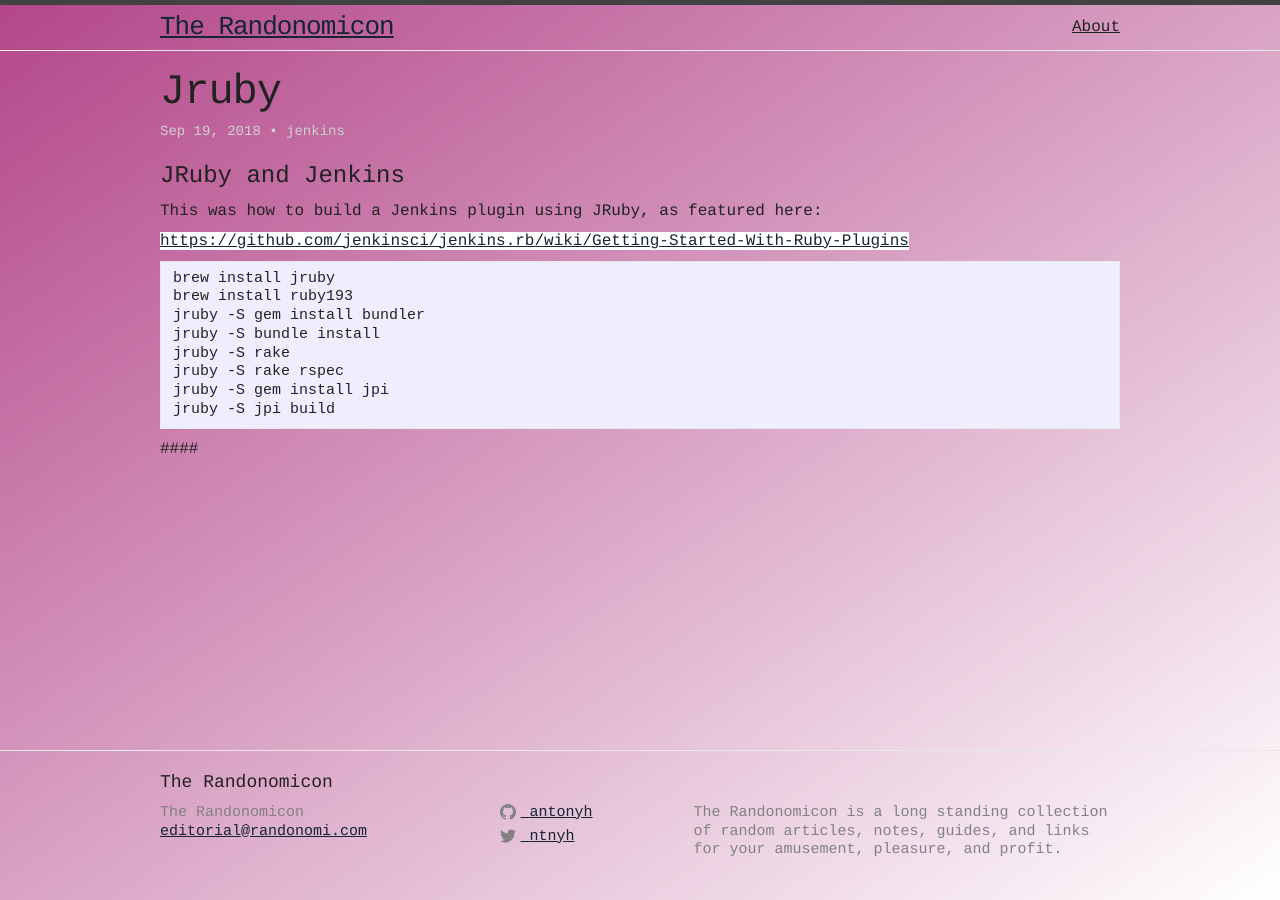
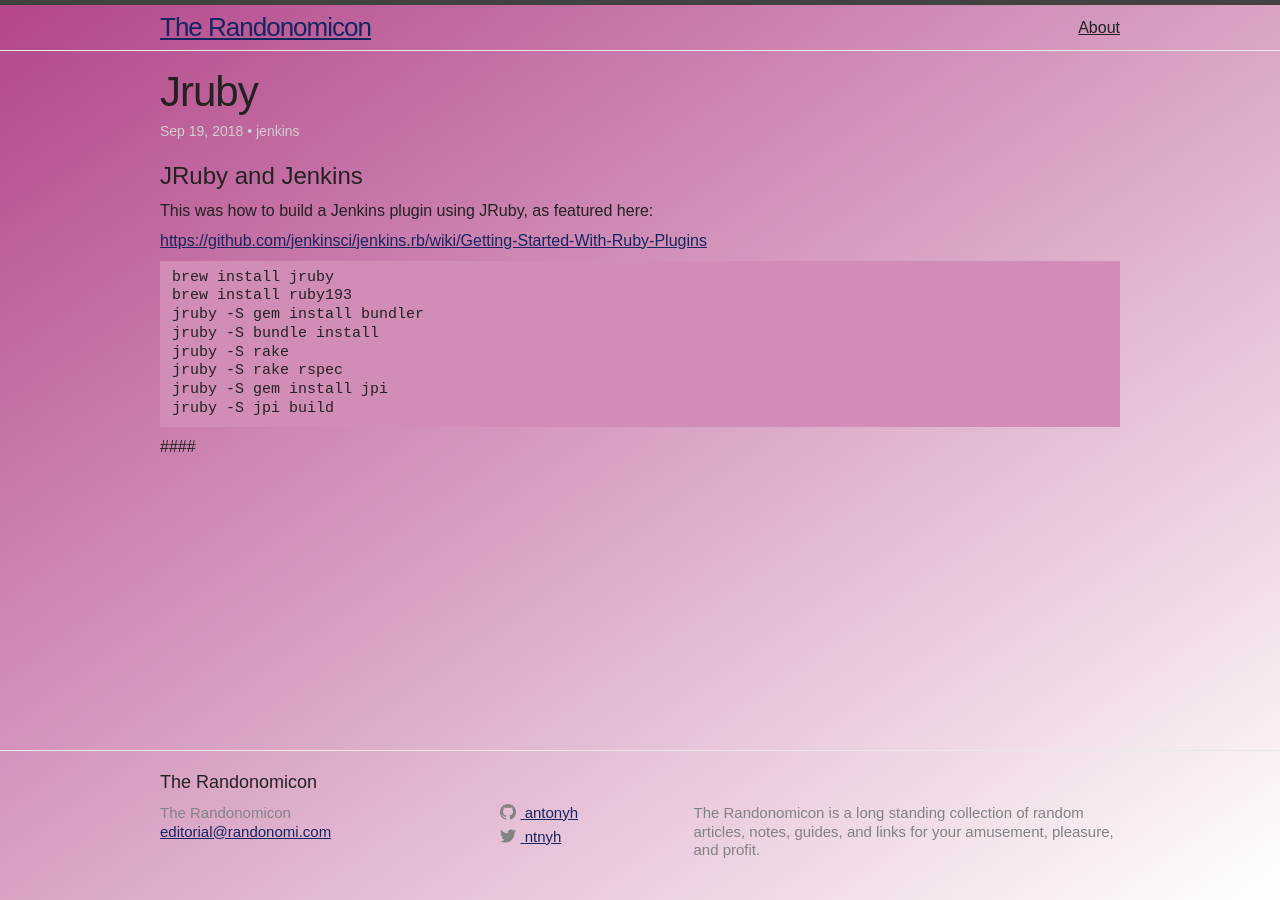
Before and after one commit to antonyh/randonomicon, a Jekyll site: the page built from _posts/2018-09-19-jruby.markdown, in a window 1280 px wide. Built offline with Jekyll 4.4.1, drawn with Linux system fonts in a browser that asks for light colours.

Commit message:
Typography changes

```diff
--- a/_sass/minima.scss
+++ b/_sass/minima.scss
@@ -2,7 +2,7 @@
 
 // Define defaults for each variable.
 
-$base-font-family: "courier", -apple-system, BlinkMacSystemFont, "Segoe UI", Roboto, Helvetica, Arial, sans-serif, "Apple Color Emoji", "Segoe UI Emoji", "Segoe UI Symbol" !default;
+$base-font-family: sans-serif, !default;
 $base-font-size:   16px !default;
 $base-font-weight: 400 !default;
 $small-font-size:  $base-font-size * 0.875 !default;
@@ -13,7 +13,7 @@ $spacing-unit:     20px !default;
 $text-color:       #222222 !default;
 $background-color: #b34689; //#fdfdfd !default;
 $brand-color:      #768582 !default;
-$link-color:       #162532 !default;
+$link-color:       #162562 !default;
 
 $grey-color:       #828282 !default;
 $grey-color-light: lighten($grey-color, 40%) !default;
--- a/_sass/minima/_base.scss
+++ b/_sass/minima/_base.scss
@@ -1,3 +1,10 @@
+html * {
+  -webkit-font-smoothing: antialiased;
+  -moz-osx-font-smoothing: grayscale;
+  text-rendering: optimizeLegibility;
+
+}
+
 /**
  * Reset some basic elements
  */
@@ -125,13 +132,13 @@ a {
 
 .post-content {
     a {
-	background-color: white;
-	text-decoration: underline;
+	   //background-color: white;
+	   text-decoration: underline;
     }
 
     a:hover {
-	background-color: $brand-color;
-	color: white;
+	   background-color: $brand-color;
+	   color: white;
     }
 }
 
@@ -160,9 +167,8 @@ blockquote {
 pre,
 code {
   @include relative-font-size(0.9375);
-  border: 1px solid $grey-color-light;
-  border-radius: 3px;
-  background-color: #eef;
+  border: 0;
+  background-color: lighten($background-color, 20%);
 }
 
 code {
--- a/_sass/minima/_syntax-highlighting.scss
+++ b/_sass/minima/_syntax-highlighting.scss
@@ -2,11 +2,11 @@
  * Syntax highlighting styles
  */
 .highlight {
-  background: #fff;
+  //background: #fff;
   @extend %vertical-rhythm;
 
   .highlighter-rouge & {
-    background: #eef;
+    //background: #eef;
   }
 
   .c     { color: #998; font-style: italic } // Comment
```
